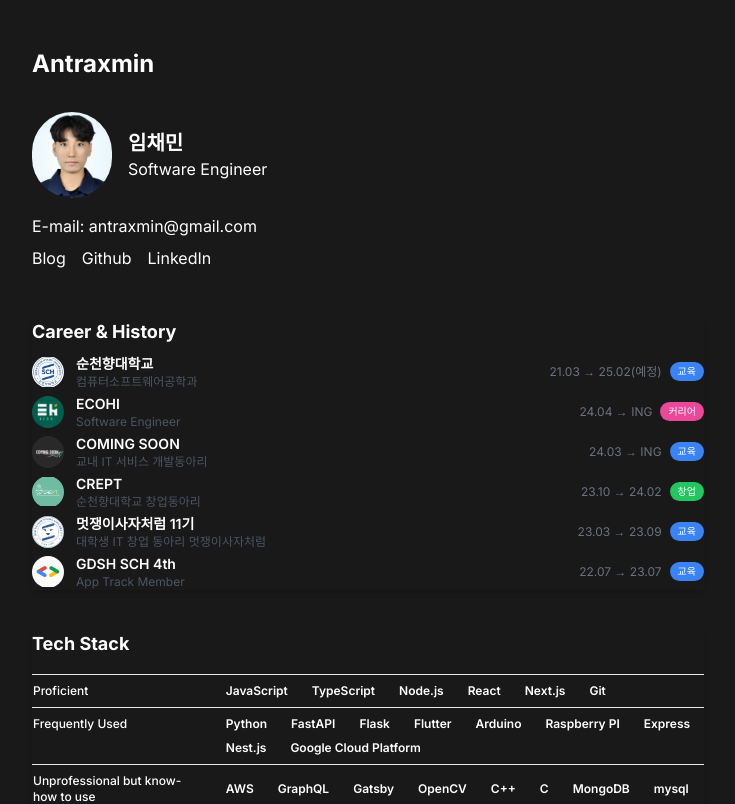
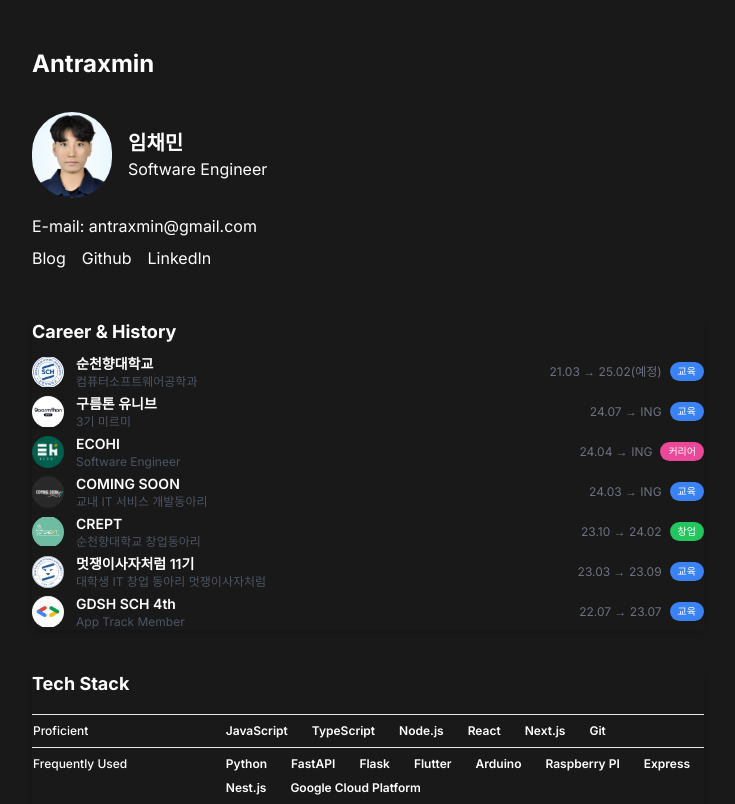
Before and after one commit to Antraxmin/antraxmin-site, a Next.js app: page / in a window 1280 px wide. Shown: the top 804 px of the page, without its empty margins (272-1007 px from the left). Built offline with nearby package versions, Linux system fonts and the light colour scheme.

Commit message:
구름톤 유니브 추가

```diff
--- a/src/data/index.ts
+++ b/src/data/index.ts
@@ -8,6 +8,13 @@
       period: '21.03 → 25.02(예정)',
       type: 'education',
     },
+    {
+        organization: '구름톤 유니브',
+        logo: '/logos/9oormthon-univ.png',
+        role: '3기 미르미',
+        period: '24.07 → ING',
+        type: 'education',
+      },
     {
       organization: 'ECOHI',
       logo: '/logos/ecohi.jpeg',
```
Also changed, not shown: public/logos/9oormthon-univ.png (added).
